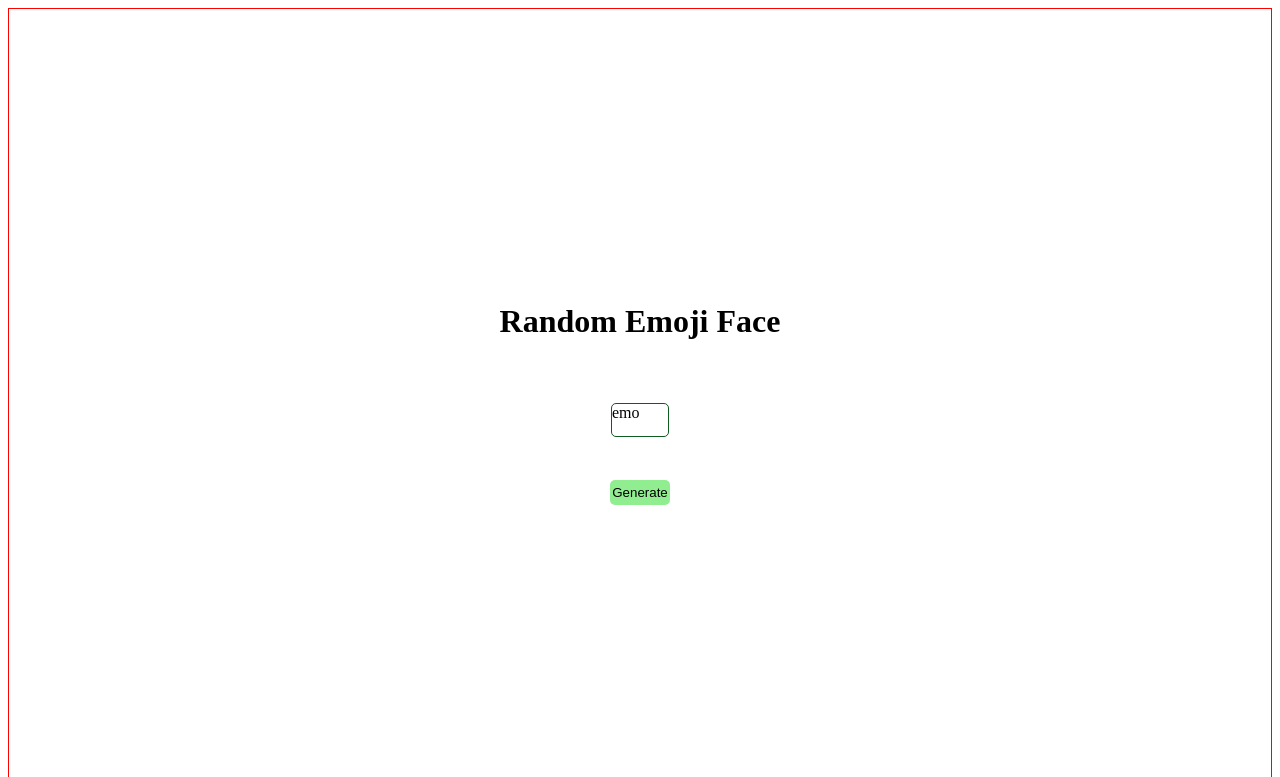
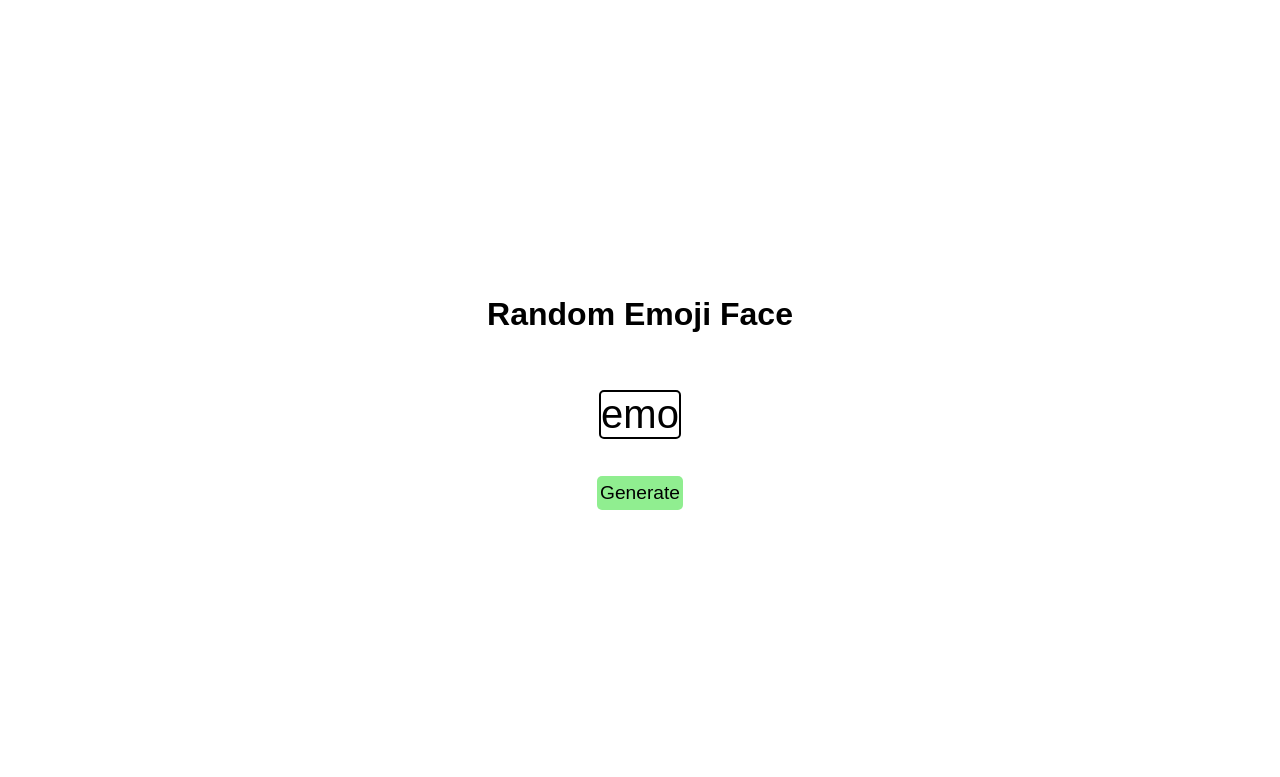
Before and after one commit to innocentemutabazi/EmojiRandomizer, a plain HTML site: page emoji.html in a window 1280 px wide. Shown: the top 777 px of the page. Drawn offline with Linux system fonts and the light colour scheme.

Commit message:
updated the css

```diff
--- a/emoji.css
+++ b/emoji.css
@@ -1,9 +1,9 @@
 body{
-    border: 1px solid red;
     height: 96vh;
     display: flex;
     justify-content: center;
     align-items: center;
+    font-family: sans-serif;
 
 }
 .container{
@@ -16,16 +16,18 @@ body{
     align-items: center;
 }
 #face{
-    border: 1px solid rgb(16, 91, 31);
+    border: 2px solid black;
     border-radius: 5px;
-    width:20%;
-    height:20%;
-    width: 20%;
-    height: 2em;
+    width:auto;
+    height: auto;
+    font-size: 40px;
+
 }
 button{
     background-color: lightgreen;
     border: none;
     border-radius: 5px;
-    padding: 5px 2px;
+    padding: 6px 3px;
+    font-size: larger;
+    font-weight:500;
 }
```
